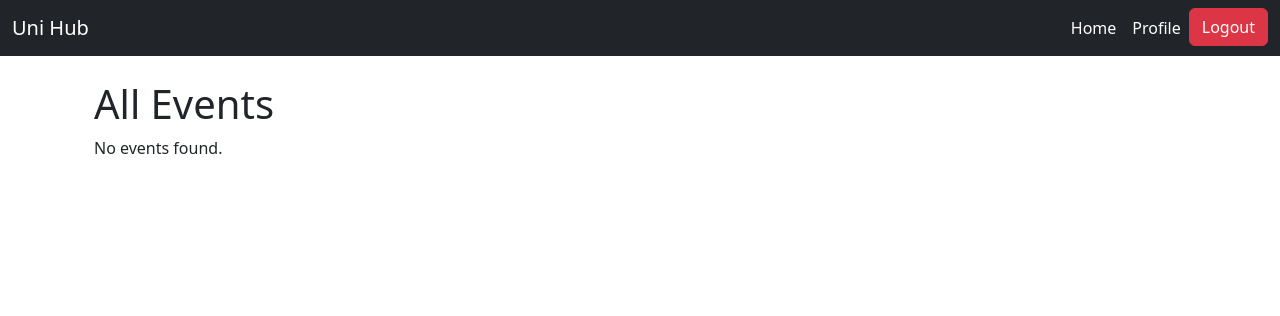
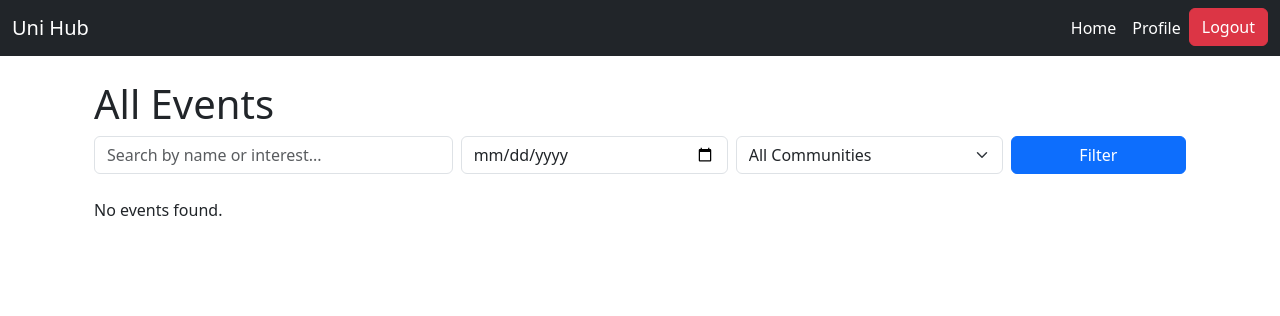
Before and after one commit to RBT-EDWARD/uni-hub, a Django app: page /users/event/ in a window 1280 px wide. Shown: the top 316 px of the page. Run offline with Django 5.2, Linux system fonts and the light colour scheme; data that the repository does not hold is empty.

Commit message:
Join, Leave and Search Box UI in Events
1. Add the join button functionality
2. Add the leave button functionality
3. Add the search box UI

```diff
--- a/events/models.py
+++ b/events/models.py
@@ -1,5 +1,6 @@
 from django.db import models
 from communities.models import Community
+from django.contrib.auth.models import User
 
 # Create your models here.
 class Event(models.Model):
@@ -7,6 +8,7 @@ class Event(models.Model):
     description = models.TextField()
     date = models.DateTimeField()
     community = models.ForeignKey(Community, on_delete=models.CASCADE)
+    participants = models.ManyToManyField(User, related_name='joined_events', blank=True)
 
     def __str__(self):
         return self.title
--- a/users/templates/users/event.html
+++ b/users/templates/users/event.html
@@ -1,16 +1,69 @@
 {% extends "users/index_page.html" %}
-
 {% block content %}
 <div class="container mt-4">
    <h1>All Events</h1>
-
+   {% if messages %}
+   {% for message in messages %}
+   <div class="alert {% if message.tags == 'success' %}alert-success{% else %}alert-danger{% endif %} alert-dismissible fade show" role="alert">
+      {{ message }}
+      <button type="button" class="btn-close" data-bs-dismiss="alert" aria-label="Close"></button>
+   </div>
+   {% endfor %}
+   {% endif %}
+   <!-- Filter Form -->
+   <form method="get" action="" class="mb-4">
+      <div class="row g-2">
+         <!-- Search Input -->
+         <div class="col-md-4">
+            <input type="text" name="querytext" class="form-control" placeholder="Search by name or interest..." value="{{ query_text }}">
+         </div>
+         <!-- Date Filter -->
+         <div class="col-md-3">
+            <input type="date" name="filter_date" class="form-control" value="{{ request.GET.filter_date }}">
+         </div>
+         <!-- Community Filter -->
+         <div class="col-md-3">
+            <select name="filter_community" class="form-select">
+               <option value="">All Communities</option>
+               {% for community in communities %}
+               <option value="{{ community.id }}" {% if request.GET.filter_community == community.id|stringformat:"s" %}selected{% endif %}>
+               {{ community.name }}
+               </option>
+               {% endfor %}
+            </select>
+         </div>
+         <!-- Filter and Clear Buttons -->
+         <div class="col-md-2 d-grid">
+            <button class="btn btn-primary" type="submit">Filter</button>
+         </div>
+      </div>
+      {% if request.GET.querytext or request.GET.filter_date or request.GET.filter_community %}
+      <div class="mt-2">
+         <a href="" class="btn btn-outline-secondary btn-sm">Clear All Filters</a>
+      </div>
+      {% endif %}
+   </form>
    {% if events %}
    {% for event in events %}
    <div class="card mb-3">
+      <div class="d-flex flex-column flex-md-row justify-content-between align-items-start align-items-md-center">
          <div class="card-body">
             <h5 class="card-title">{{ event.name }}</h5>
             <p class="card-text"><strong>Date:</strong> {{ event.date }}</p>
             <p class="card-text"><strong>Description:</strong> {{ event.description }}</p>
+         </div>
+         <!-- Action Buttons -->
+          {% if user.is_authenticated %}
+         <div class="text-md-end mt-3 mt-md-0">
+            {% if user in event.participants.all %}
+                <a href="{% url 'leave_event' event.id %}"><button type="submit" class="btn btn-outline-danger me-2">Leave</button></a>
+            {% else %}
+               <a href="{% url 'join_event' event.id %}"><button type="submit" class="btn btn-success me-2">Join</button></a>
+               <a href="{% url 'leave_event' event.id %}"><button type="submit" class="btn btn-outline-danger me-2">Leave</button></a>
+            {% endif %}
+            </form>
+         </div>
+         {% endif %}
       </div>
    </div>
    {% endfor %}
--- a/users/urls.py
+++ b/users/urls.py
@@ -12,6 +12,8 @@ urlpatterns = [
     path('community/', views.community_page, name='community_page'),
     path('community/join/<int:community_id>/', views.join_community, name='join_community'),
     path('community/leave/<int:community_id>/', views.leave_community, name='leave_community'),
-    path('event/', views.event_page, name='event_page')
+    path('event/', views.event_page, name='event_page'),
+    path('event/<int:event_id>/join/', views.join_event, name='join_event'),
+    path('event/<int:event_id>/leave/', views.leave_event, name='leave_event'),
 
 ]
--- a/users/views.py
+++ b/users/views.py
@@ -120,3 +120,23 @@ def community_page(request):
 def event_page(request):
     events = Event.objects.all()
     return render(request, 'users/event.html', {'events': events})
+
+@login_required
+def join_event(request, event_id):
+    event = get_object_or_404(Event, id=event_id)
+    if request.user not in event.participants.all():
+        event.participants.add(request.user)
+        messages.success(request, f"You have successfully joined the event: {event.title}")
+    else:
+        messages.info(request, "You have already joined this event.")
+    return redirect("event_page")
+
+@login_required
+def leave_event(request, event_id):
+    event = get_object_or_404(Event, id=event_id)
+    if request.user in event.participants.all():
+        event.participants.remove(request.user)
+        messages.success(request, f"You have left the event: {event.title}")
+    else:
+        messages.warning(request, "You were not a participant of this event.")
+    return redirect("event_page")
```
Also changed, not shown: events/migrations/0002_event_participants.py (added). Lines whose indentation alone changed are shown as unchanged.
